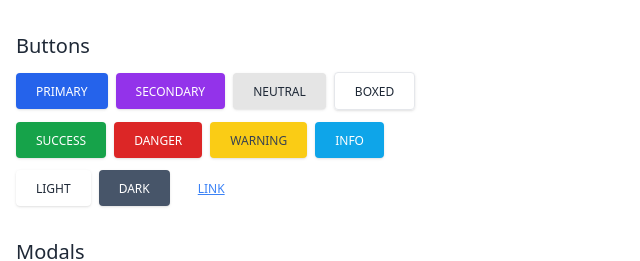
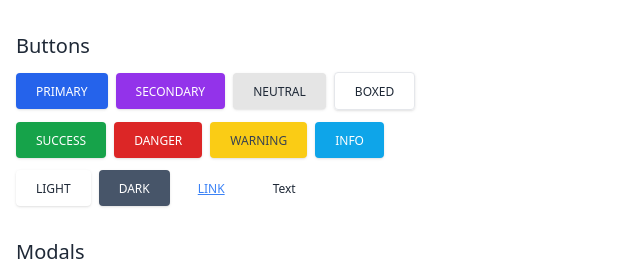
Before and after one commit to 0xSarkar/shiva-ui, a React app: page / in a window 1280 px wide. Shown: the top 261 px of the page, without its empty margins (0-640 px from the left). Built offline with nearby package versions, Linux system fonts and the light colour scheme.

Commit message:
added Text variant to button

```diff
--- a/src/App.js
+++ b/src/App.js
@@ -37,6 +37,7 @@ function App() {
           <Button variant="light">Light</Button>
           <Button variant="dark" className="ml-2">Dark</Button>
           <Button variant="link" className="ml-2">Link</Button>
+          <Button variant="text" className="ml-2">Text</Button>
         </div>
       </div>
 
--- a/src/components/Button/Button.js
+++ b/src/components/Button/Button.js
@@ -27,6 +27,8 @@ function Button({ children, variant="primary", className, ...props }) {
     "dark": `inline-block rounded px-5 pb-2 pt-2.5 ${theme.dark.bg} text-xs text-white font-medium uppercase leading-normal shadow hover:shadow-lg hover:brightness-110`,
 
     "link": `inline-block rounded px-5 pb-2 pt-2.5 bg-transparent text-xs text-blue-500 underline font-medium uppercase leading-normal hover:text-blue-700`,
+
+    "text": `inline-block px-5 pb-2 pt-2.5 bg-transparent text-xs text-gray-800 font-medium leading-normal`,
   }
 
   const updatedClasses = classNames(defaultClasses[variant], className);
```
